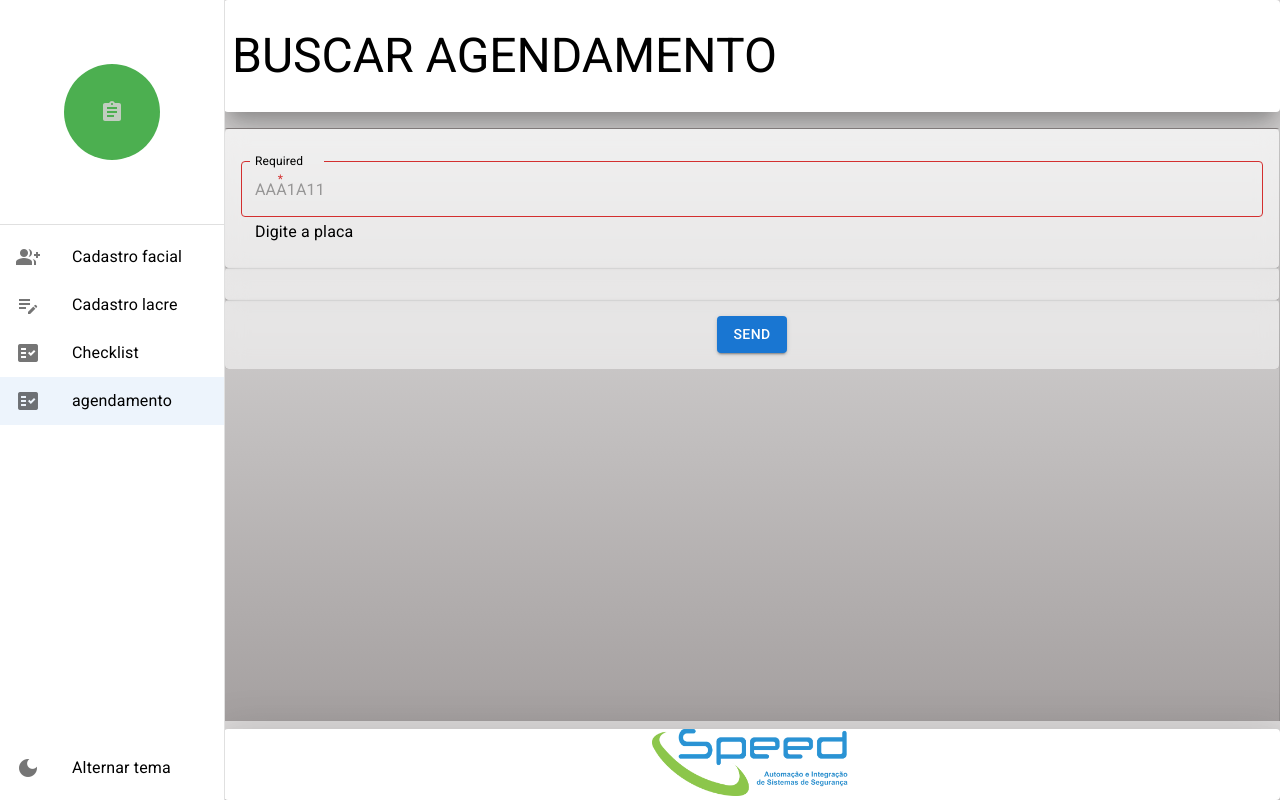
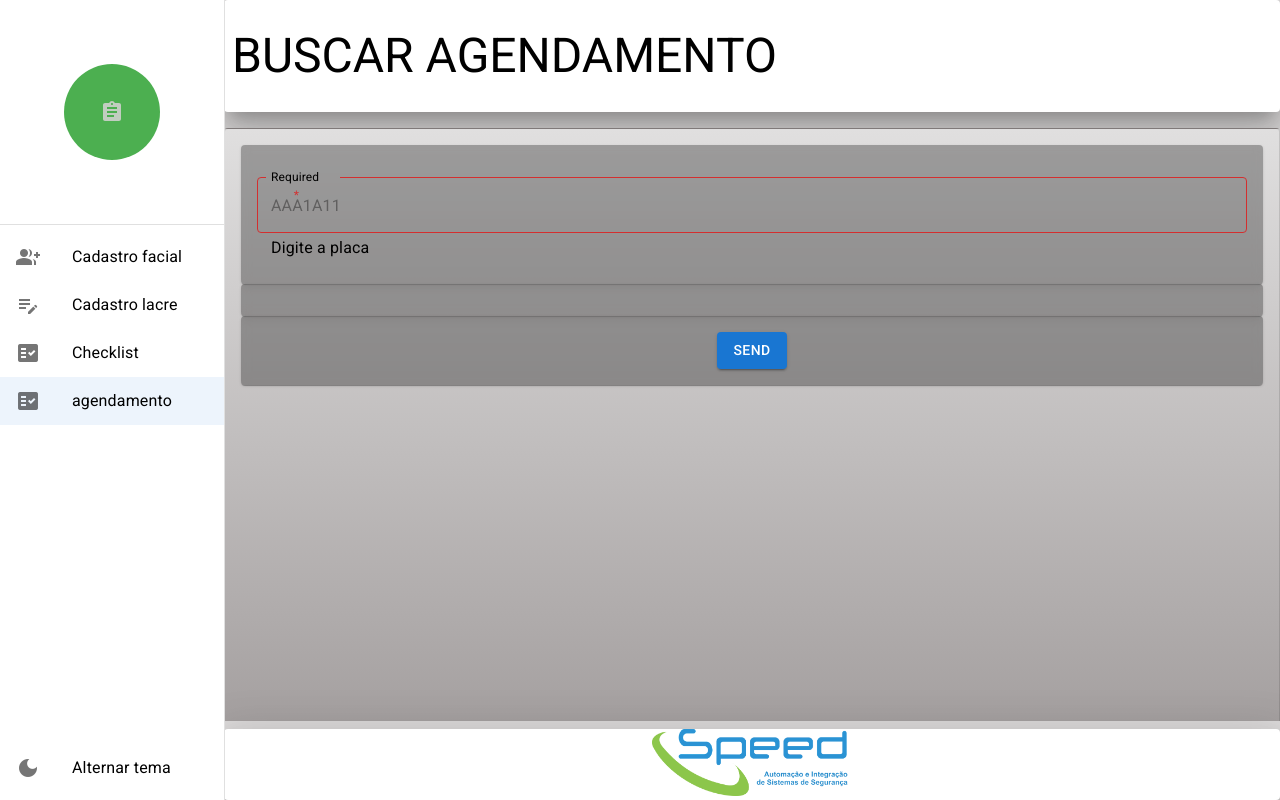
Before and after one commit to PhillDylan/prototype-one-app-deicmar, a React (Create React App) app: page /agendamento2 in a window 1280 px wide. Built offline with nearby package versions, Linux system fonts and the light colour scheme.

Commit message:
feat: retirei styled components

```diff
--- a/src/pages/dashboard/Dashboard5.tsx
+++ b/src/pages/dashboard/Dashboard5.tsx
@@ -49,9 +49,10 @@ const TransparentCard = styled(Card)(({ theme }) => ({
   background: "transparent",
   boxShadow: "none",
   "& .MuiPaper-root": {
-    backgroundColor: "rgba(255, 255, 255, 0.5)",
-    backdropFilter: "blur(10px)",
+    backgroundColor: "rgba(0, 0, 0, 0.3)",
+    backdropFilter: "blur(5px)",
   },
+  padding: theme.spacing(2)
 }));
 
 
```
